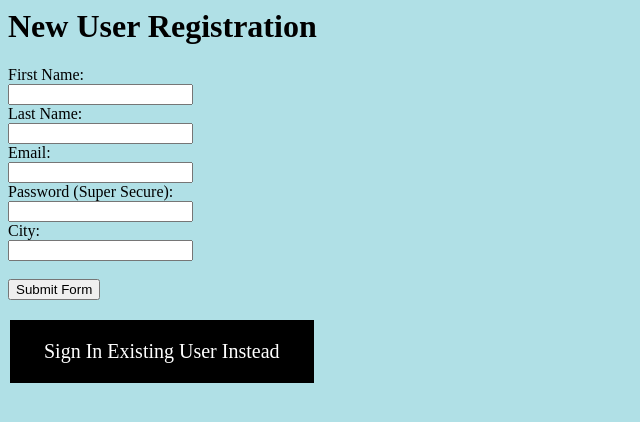
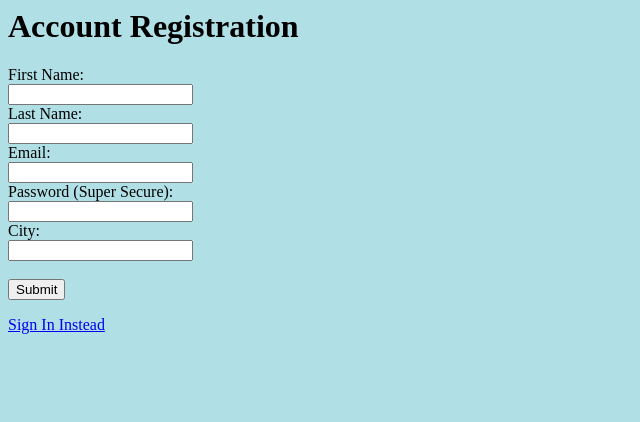
Before and after one commit to googleinterns/server-side-identity-sites, a Flask app: page /register in a window 1280 px wide. Shown: the top 422 px of the page, without its empty margins (0-640 px from the left). Run offline with Flask 2, Linux system fonts and the light colour scheme.

Commit message:
changed titles and button names for better design

```diff
--- a/templates/link_existing_account.html
+++ b/templates/link_existing_account.html
@@ -12,7 +12,7 @@
       <input type="text" id="email" name="email"><br>
       <label for="lname">Password (Super Scure):</label><br>
       <input type="text" id="passwrd" name="passwrd"><br><br>
-      <input type="submit" value="Submit Form">
+      <input type="submit" value="Submit">
     </form>
   </body>
 </html>
--- a/templates/login.html
+++ b/templates/login.html
@@ -14,8 +14,8 @@
       <input type="text" id="email" name="email"><br>
       <label for="passwrd">Password (Super Secure):</label><br>
       <input type="text" id="passwrd" name="passwrd"><br><br>
-      <input type="submit" value="Submit Form">
+      <input type="submit" value="Submit">
     </form>
-    <a href={{url_for('display_register')}} class="button">Register New Account Instead</a>
+    <a href={{url_for('display_register')}}>Create New Account</a>
   </body>
 </html>
--- a/templates/register.html
+++ b/templates/register.html
@@ -7,7 +7,7 @@
       <h1>Registration Error</h1>
       <h2>{{reg_error}}</h2>
     {% else %}
-      <h1>New User Registration</h1>
+      <h1>Account Registration</h1>
     {% endif %}
 
     <form  method="post" action={{url_for('register_new_user')}}>
@@ -21,8 +21,8 @@
       <input type="text" id="passwrd" name="passwrd"><br>
       <label for="state">City:</label><br>
       <input type="text" id="state" name="state"><br><br>
-      <input type="submit" value="Submit Form">
+      <input type="submit" value="Submit">
     </form>
-    <a href={{url_for('display_login')}} class="button">Sign In Existing User Instead</a>
+    <a href={{url_for('display_login')}}>Sign In Instead</a>
   </body>
 </html>
--- a/templates/register_googler.html
+++ b/templates/register_googler.html
@@ -7,7 +7,7 @@
       <h1>Registration Error</h1>
       <h2>{{reg_error}}</h2>
     {% else %}
-      <h1>Register a new account with Google</h1>
+      <h1>Google Account Registration</h1>
       <h2>Please provide the following information to complete your registration:</h2>
     {% endif %}
 
@@ -16,7 +16,7 @@
       <input type="text" id="passwrd" name="passwrd"><br>
       <label for="state">City:</label><br>
       <input type="text" id="state" name="state"><br><br>
-      <input type="submit" value="Submit Form">
+      <input type="submit" value="Submit">
     </form>
   </body>
 </html>
```
